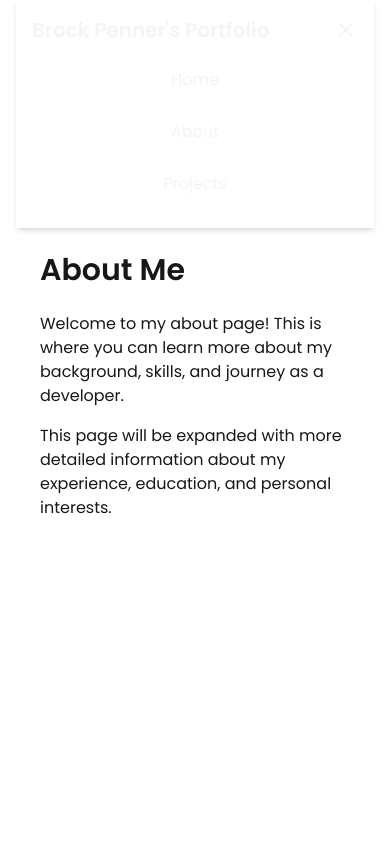
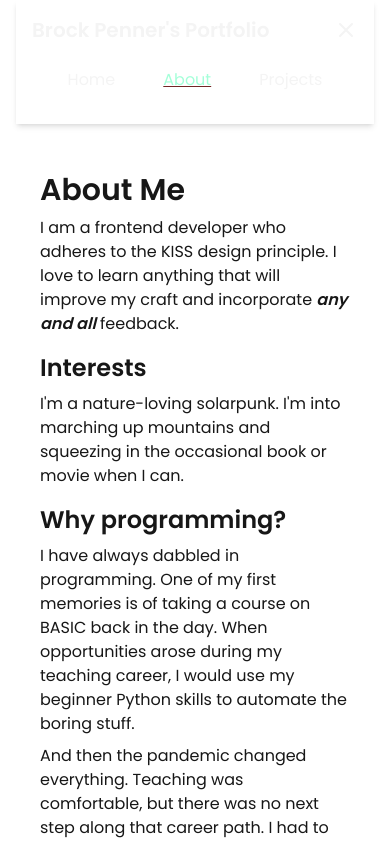
Before and after one commit to orbithammer/brocksportfolio, a Next.js app: page /about in a window 390 px wide. Both pictures are taken after a click on the button "Toggle menu". Shown: the top 844 px of the page. Built offline with nearby package versions, Linux system fonts and the light colour scheme.

Commit message:
fixed mobile navbar

```diff
--- a/app/about/page.tsx
+++ b/app/about/page.tsx
@@ -1,15 +1,13 @@
 export default function About() {
     return (
       <main className="max-w-6xl mx-auto p-6">
-        <h1 className="text-3xl font-bold mb-6">About Me</h1>
-        <p className="mb-4">
-          Welcome to my about page! This is where you can learn more about my background,
-          skills, and journey as a developer.
-        </p>
-        <p>
-          This page will be expanded with more detailed information about my experience,
-          education, and personal interests.
-        </p>
+        <h1 className="text-3xl font-bold mt-6">About Me</h1>
+          <p className="about-text mt-2">I am a frontend developer who adheres to the KISS design principle. I love to learn anything that will improve my craft and incorporate <strong><em>any and all</em></strong> feedback.</p>
+          <h2 className="text-2xl font-bold mt-4">Interests</h2>
+          <p className="about-text mt-2">I'm a nature-loving solarpunk. I'm into marching up mountains and squeezing in the occasional book or movie when I can.</p>
+          <h2 className="text-2xl font-bold mt-4">Why programming?</h2>
+          <p className="about-text mt-2">I have always dabbled in programming. One of my first memories is of taking a course on BASIC back in the day. When opportunities arose during my teaching career, I would use my beginner Python skills to automate the boring stuff.</p>
+          <p className="about-text mt-2">And then the pandemic changed everything. Teaching was comfortable, but there was no next step along that career path. I had to do a radical re-evaluation of what I wanted from work. There was only one job in the center of the Venn diagram of "what I'm good at", "what I enjoy doing", and "what's employable": programming!</p>
       </main>
     )
   }
--- a/app/components/Navbar.tsx
+++ b/app/components/Navbar.tsx
@@ -78,24 +78,24 @@ export default function Navbar() {
                 </div>
                 {isMenuOpen && (
                     <div className="md:hidden pt-4 pb-2">
-                        <div className="flex flex-col space-y-3 text-center">
+                        <div className="flex flex-row justify-center space-x-4">
                             <Link
                                 href="/"
-                                className="block py-2 hover:bg-[var(--accent)] hover:text-[var(--primary)] rounded transition-colors"
+                                className={`py-2 px-4 hover:bg-[var(--accent)] hover:text-[var(--primary)] rounded transition-colors ${isActive('/') ? 'text-[#a5ffd9] underline decoration-[#722626]' : ''}`}
                                 onClick={() => setIsMenuOpen(false)}
                             >
                                 Home
                             </Link>
                             <Link
                                 href="/about"
-                                className="block py-2 hover:bg-[var(--accent)] hover:text-[var(--primary)] rounded transition-colors"
+                                className={`py-2 px-4 hover:bg-[var(--accent)] hover:text-[var(--primary)] rounded transition-colors ${isActive('/about') ? 'text-[#a5ffd9] underline decoration-[#722626]' : ''}`}
                                 onClick={() => setIsMenuOpen(false)}
                             >
                                 About
                             </Link>
                             <Link
                                 href="/projects"
-                                className="block py-2 hover:bg-[var(--accent)] hover:text-[var(--primary)] rounded transition-colors"
+                                className={`py-2 px-4 hover:bg-[var(--accent)] hover:text-[var(--primary)] rounded transition-colors ${isActive('/projects') ? 'text-[#a5ffd9] underline decoration-[#722626]' : ''}`}
                                 onClick={() => setIsMenuOpen(false)}
                             >
                                 Projects
```
